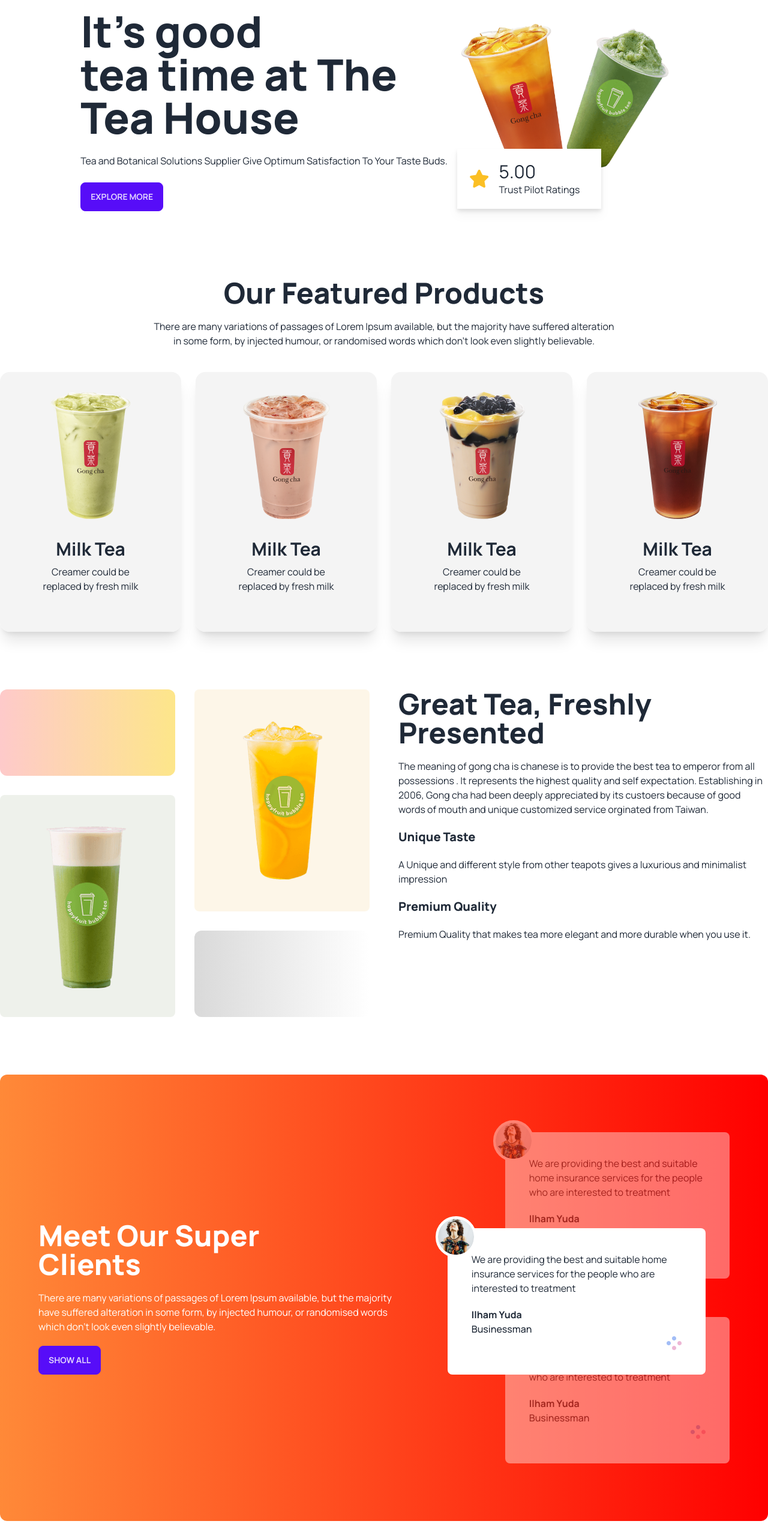
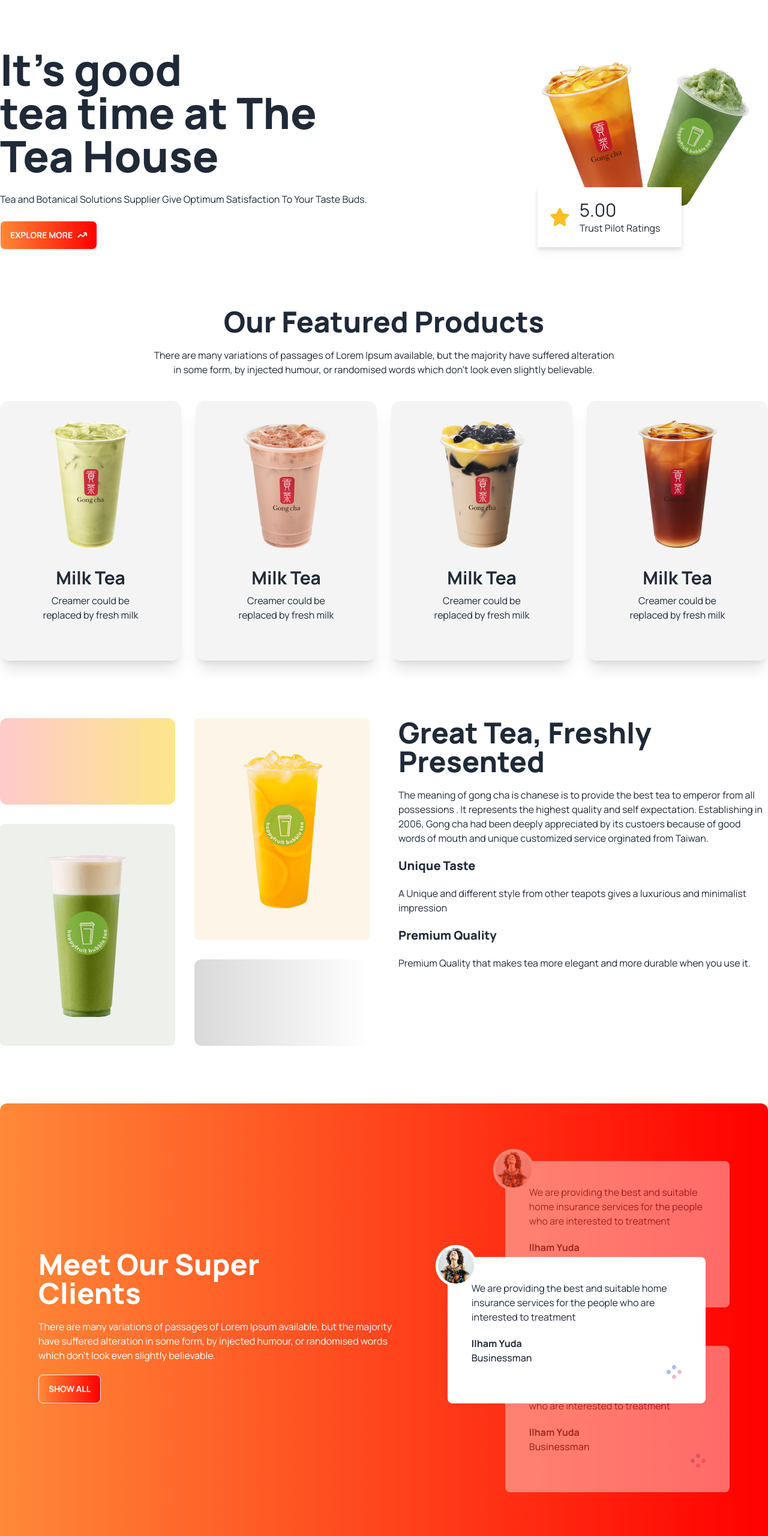
Before and after one commit to SajidHasanNirob/tea-shop, a plain HTML site: page index.html in a window 1280 px wide. Shown: the top 2560 px of the page at 60% size. Drawn offline with nearby package versions, Linux system fonts and the light colour scheme.

Commit message:
button done

```diff
--- a/index.html
+++ b/index.html
@@ -41,8 +41,8 @@
 <body class="font-manrope">
 
     <header class="container mx-auto">
-        <div class="hero">
-            <div class="hero-content flex-col lg:flex-row">
+        <div class="my-20">
+            <div class="flex justify-between items-center flex-col lg:flex-row">
 
                 <div>
                     <h1 class="text-7xl font-extrabold">It's good <br>
@@ -50,7 +50,8 @@
                         Tea House</h1>
                     <p class="py-6">Tea and Botanical Solutions Supplier Give Optimum Satisfaction To Your Taste Buds.
                     </p>
-                    <button class="btn btn-primary">Explore More</button>
+                    <button class="btn bg-gradient-to-r from-gradient-start to-gradient-end text-white">Explore More <i
+                            class="fa-solid fa-arrow-trend-up"></i></button>
                 </div>
                 <div>
                     <img src="images/banner.png" class="max-w-sm " />
@@ -183,7 +184,8 @@
                         alteration in some form, by injected humour, or randomised words which don't look even slightly
                         believable.
                     </p>
-                    <button class="btn btn-primary"> Show All</button>
+                    <button class="btn bg-gradient-to-r from-gradient-start to-gradient-end text-white"> Show
+                        All</button>
                 </div>
             </div>
             <!-- review container  -->
@@ -240,11 +242,11 @@
         </section>
     </main>
 
-    <footer class="px-48 py-10 bg-base-200 text-base-content">
+    <footer class=" px-4 lg:px-48 py-10 bg-base-200 text-base-content">
         <div class="flex justify-between my-24">
             <img src="images/cup.png" alt="">
             <p> <span> Ready to get strated? </span>
-                <button class="btn btn-primary">Get started</button>
+                <button class="btn bg-gradient-to-r from-gradient-start to-gradient-end text-white">Get started</button>
             </p>
         </div>
         <div class="footer ">
```
